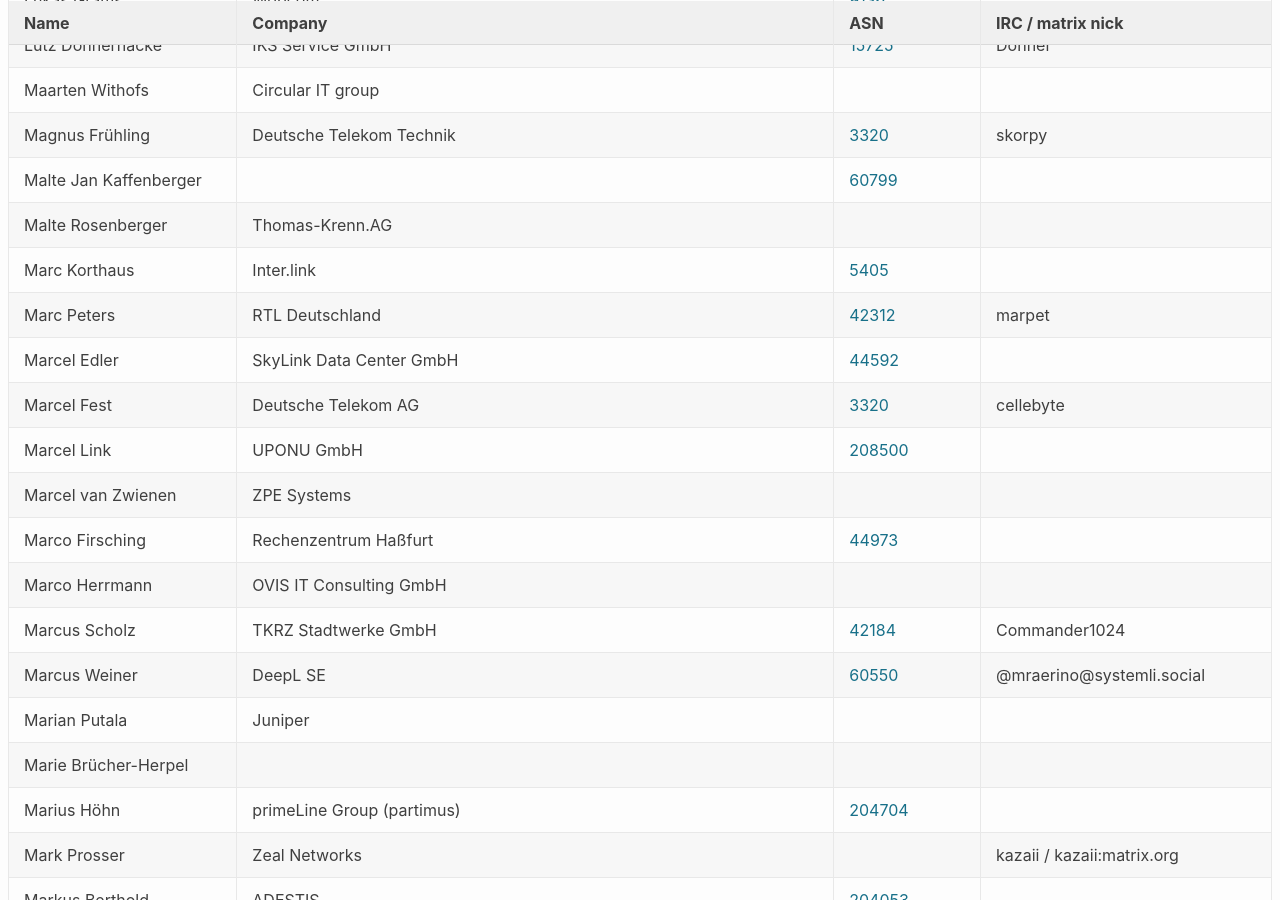
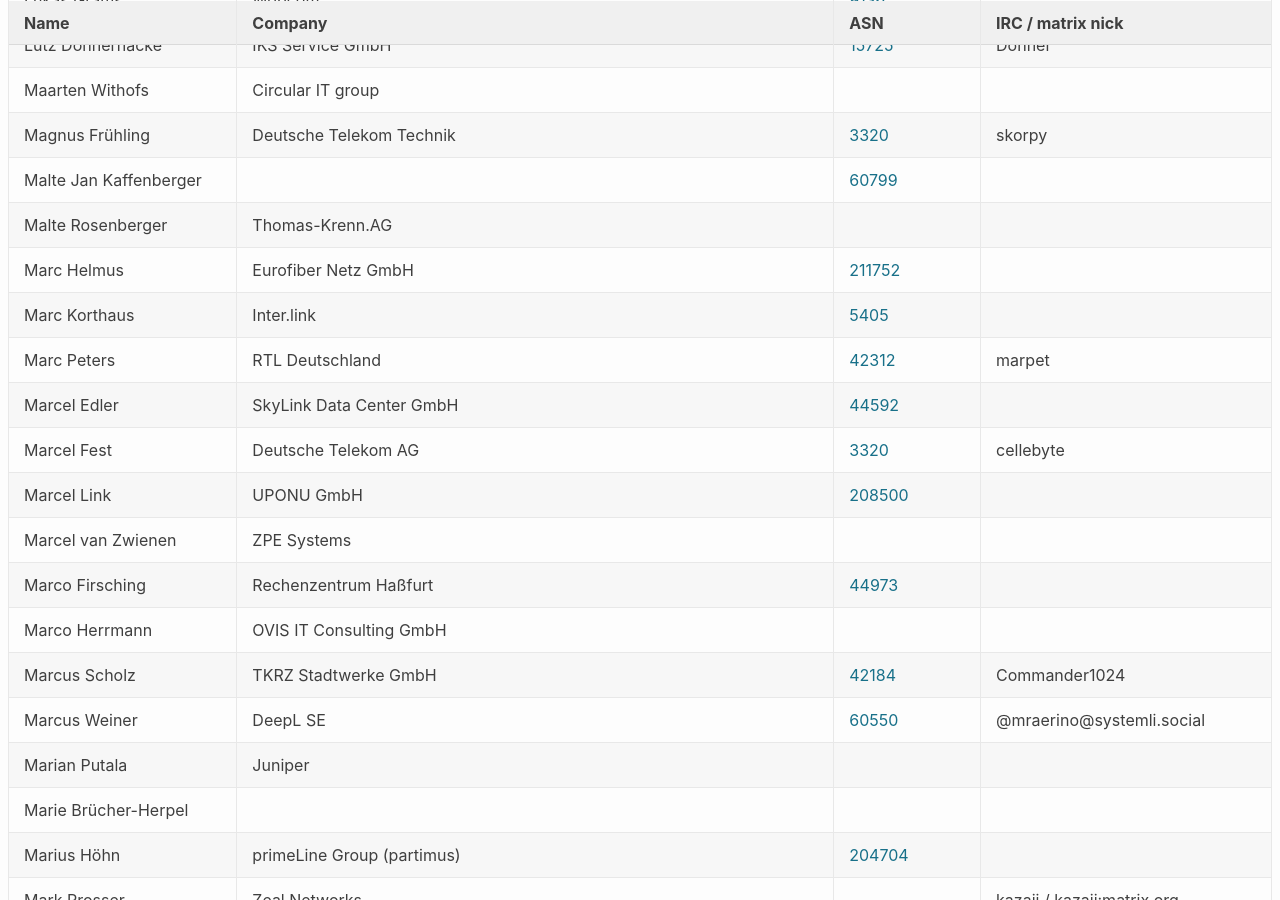
Before and after one commit to denog/pretix-attendeelist, a Jekyll site: the page built from denog16/index.markdown, in a window 1280 px wide and 900 px high, scrolled down 6097 px. Built offline with Jekyll 4.4.1, drawn with Linux system fonts in a browser that asks for light colours.

Commit message:
Latest data: Mon Sep 16 07:10:42 UTC 2024

```diff
--- a/_data/attendees_denog16_onsite.json
+++ b/_data/attendees_denog16_onsite.json
@@ -846,6 +846,12 @@
     "asn": null
   },
   {
+    "name": "Marc Helmus",
+    "company": "Eurofiber Netz GmbH",
+    "irc": null,
+    "asn": "211752"
+  },
+  {
     "name": "Marc Korthaus",
     "company": "Inter.link",
     "irc": null,
```
